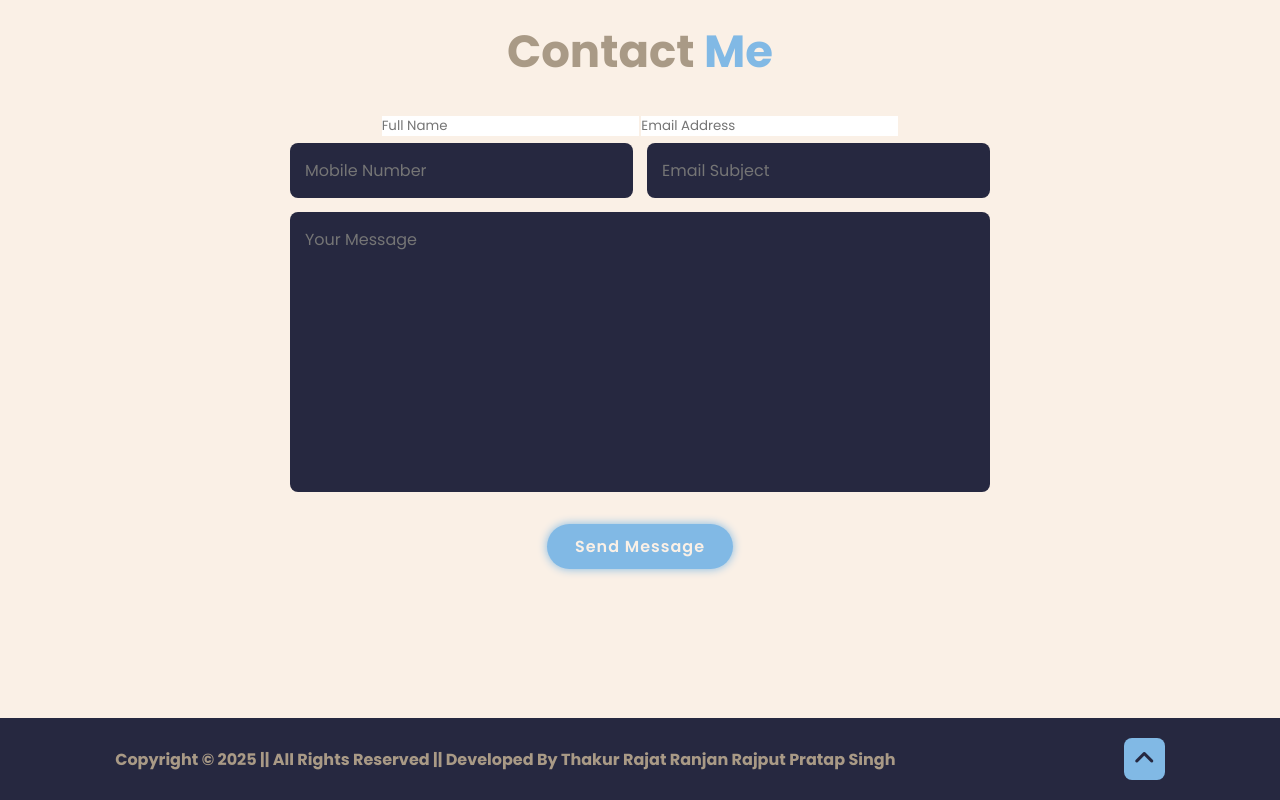
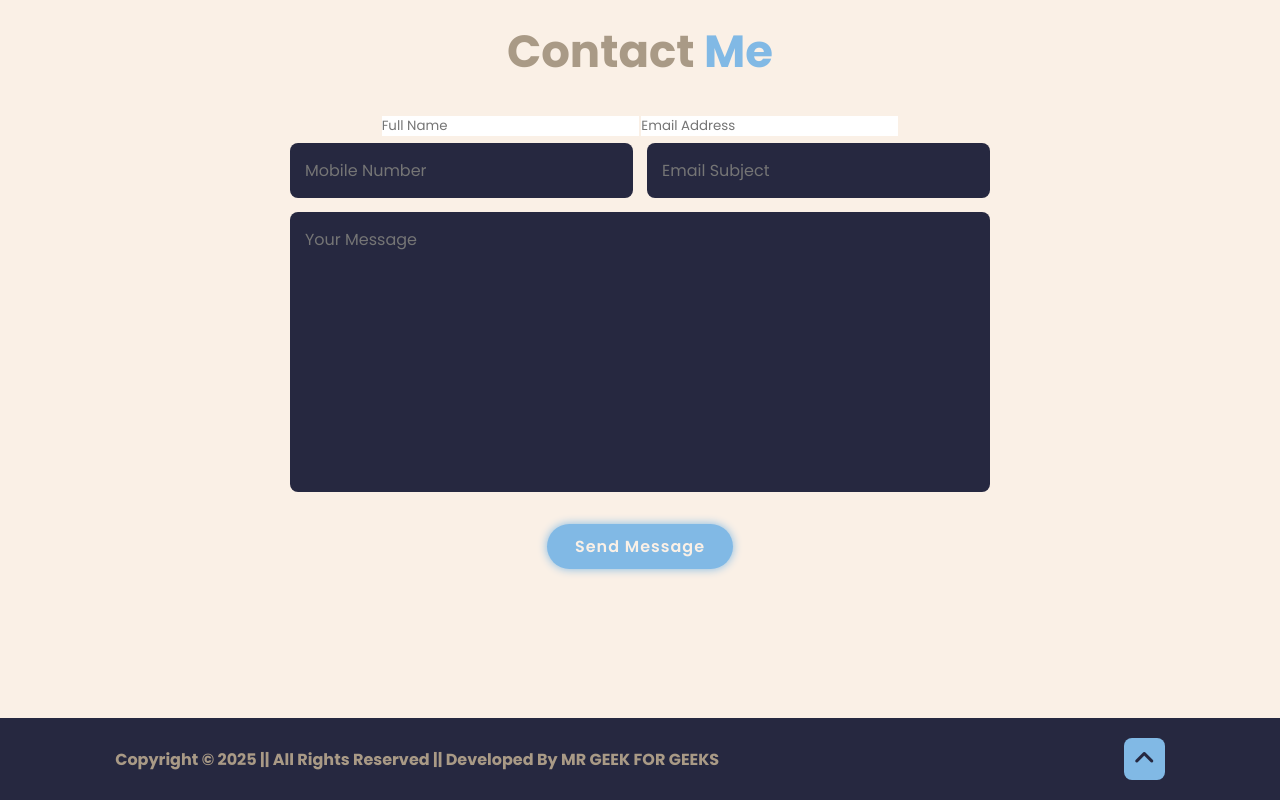
Before and after one commit to rajatranjanpratapsingh/rrpsingh, a plain HTML site: page index.html in a window 1280 px wide. Shown: the part 8207-9007 px from the top of the page. Drawn offline with nearby package versions, Linux system fonts and the light colour scheme; a web font is replaced by a local one.

Commit message:
Update index.html

```diff
--- a/index.html
+++ b/index.html
@@ -213,7 +213,7 @@
     </section>
     <footer class="footer">
         <div class="footer-text">
-            <p> Copyright &copy; 2025 || All Rights Reserved || Developed By Thakur Rajat Ranjan Rajput Pratap Singh</p>
+            <p> Copyright &copy; 2025 || All Rights Reserved || Developed By MR GEEK FOR GEEKS</p>
 
         </div>
         <div class="footer-iconTop">
```
